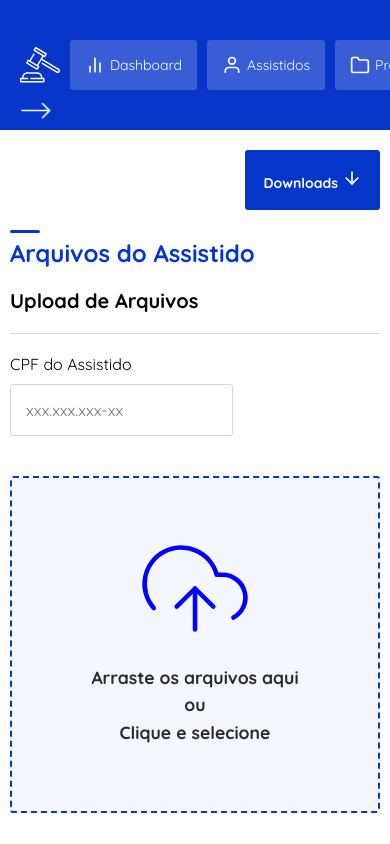
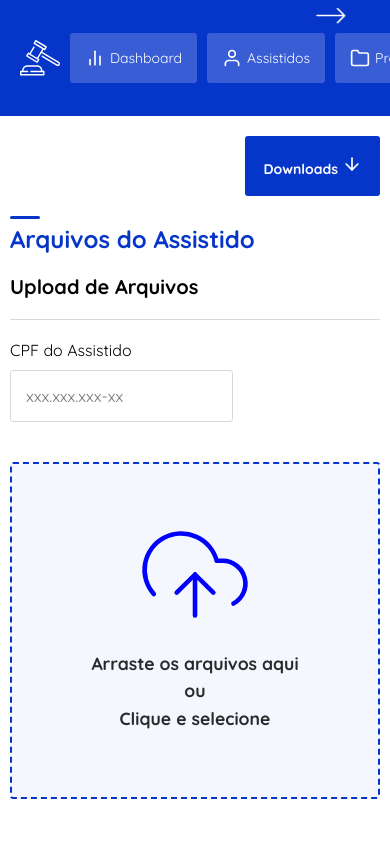
Before and after one commit to moraislucas/front-tcc, a website: page uploads.html in a window 390 px wide. Shown: the top 844 px of the page. Drawn offline with nearby package versions, Linux system fonts and the light colour scheme.

Commit message:
Ajustando a seta do menu

```diff
--- a/css/geral.css
+++ b/css/geral.css
@@ -1474,7 +1474,7 @@ svg {
     width: 100%;
     position: relative;
     z-index: 999;
-    padding: 40px 20px;
+    padding: 33px 20px;
     overflow-x: auto;
   }
 
@@ -1483,7 +1483,8 @@ svg {
     z-index: 9999;
     color: white;
     display: block;
-    bottom: 10px;
+    top: 5px;
+    right: 45px;
     position: absolute;
     animation: arraste .7s alternate infinite;
     width: 30px;
```
